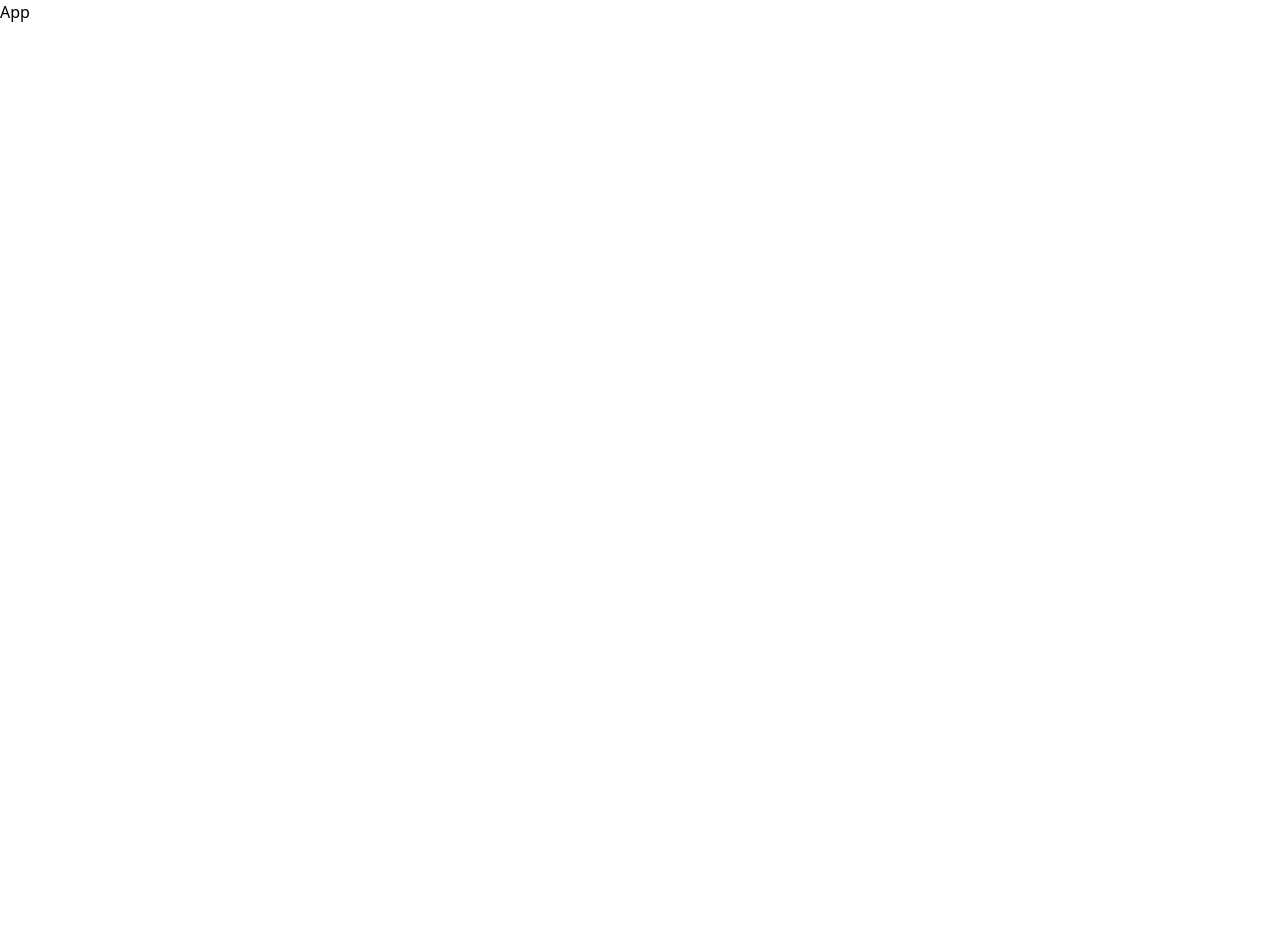
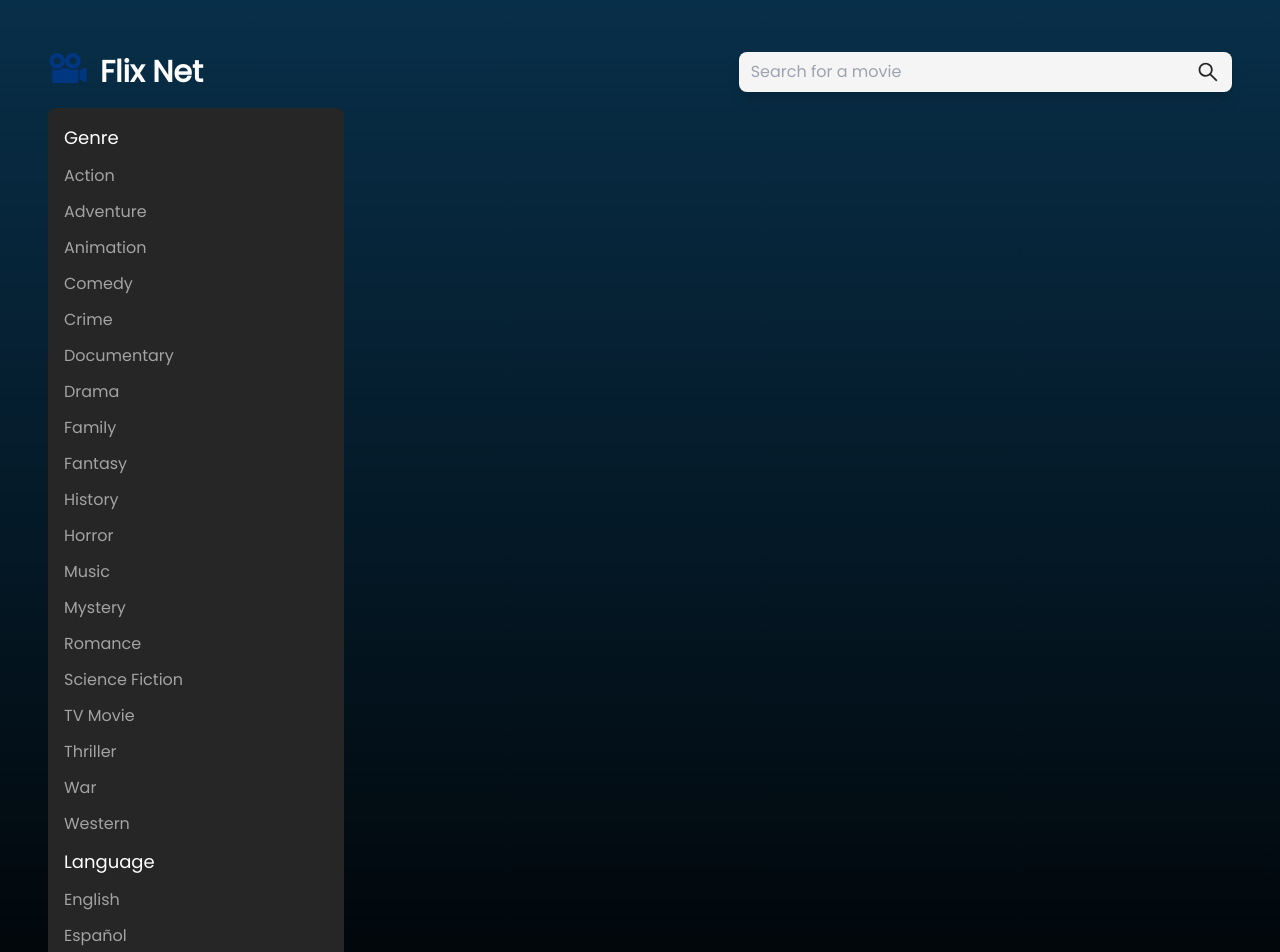
Before and after one commit to Martin853/FlixNet, a React (Vite) app: page / in a window 1280 px wide. Shown: the top 952 px of the page. Before the commit the page ends 800 px from the top, so only its background shows below. Built offline with nearby package versions, Linux system fonts and the light colour scheme.

Commit message:
Created navbar

```diff
--- a/package.json
+++ b/package.json
@@ -10,8 +10,10 @@
     "preview": "vite preview"
   },
   "dependencies": {
+    "framer-motion": "^10.15.0",
     "react": "^18.2.0",
-    "react-dom": "^18.2.0"
+    "react-dom": "^18.2.0",
+    "react-icons": "^4.10.1"
   },
   "devDependencies": {
     "@types/react": "^18.2.15",
--- a/src/App.jsx
+++ b/src/App.jsx
@@ -1,5 +1,19 @@
 import React from "react";
+import { Navbar } from "./components/Navbar";
+import { MobileDesktopNavbar } from "./components/MobileDesktopNavbar";
 
 export const App = () => {
-  return <div>App</div>;
+  return (
+    <div
+      className='font-poppins w-full min-h-screen p-4 sm:p-8 md:p-12 bg-gradient-to-b from-sky-950 to-black text-white flex flex-col gap-3'
+      style={{ minHeight: "100svh" }}
+    >
+      <Navbar />
+      <div className='w-full h-full flex'>
+        <div className='hidden md:block w-3/12'>
+          <MobileDesktopNavbar />
+        </div>
+      </div>
+    </div>
+  );
 };
--- /dev/null
+++ b/src/components/MobileDesktopNavbar.jsx
@@ -0,0 +1,59 @@
+import React from "react";
+import { motion } from "framer-motion";
+import genres from "../data/genres";
+import languages from "../data/languages";
+import { SearchBar } from "./SearchBar";
+
+export const MobileDesktopNavbar = () => {
+  const containerVariants = {
+    hidden: { opacity: 0 },
+    visible: {
+      opacity: 1,
+      transition: {
+        staggerChildren: 0.025,
+      },
+    },
+  };
+
+  const itemVariants = {
+    hidden: { opacity: 0, y: -10 },
+    visible: { opacity: 1, y: 0 },
+  };
+
+  return (
+    <motion.div
+      className='w-full h-80 md:h-full overflow-y-auto bg-neutral-800 rounded-lg p-4 flex flex-col gap-3 '
+      variants={containerVariants}
+      initial='hidden'
+      animate='visible'
+    >
+      <div className='w-full md:hidden'>
+        <SearchBar />
+      </div>
+      <motion.h1 className='text-lg' variants={itemVariants}>
+        Genre
+      </motion.h1>
+      {genres.map((genre) => (
+        <motion.h1
+          key={genre.id}
+          className='text-neutral-400 hover:text-neutral-500 cursor-pointer'
+          variants={itemVariants}
+        >
+          {genre.name}
+        </motion.h1>
+      ))}
+      <motion.h1 className='text-lg' variants={itemVariants}>
+        Language
+      </motion.h1>
+      {languages.map((language) => (
+        <motion.h1
+          key={language.iso_639_1}
+          className='text-neutral-400 hover:text-neutral-500 cursor-pointer'
+          variants={itemVariants}
+        >
+          {language.name}
+        </motion.h1>
+      ))}
+    </motion.div>
+  );
+};
--- /dev/null
+++ b/src/components/Navbar.jsx
@@ -0,0 +1,66 @@
+import React, { useState } from "react";
+import logo from "../assets/logo.png";
+import { AiOutlineMenu, AiOutlineClose } from "react-icons/ai";
+import { MobileDesktopNavbar } from "./MobileDesktopNavbar";
+import { motion } from "framer-motion";
+import { SearchBar } from "./SearchBar";
+
+export const Navbar = () => {
+  const [open, setOpen] = useState(false);
+
+  const menuButtonVariants = {
+    open: { rotate: 45, scale: 0.8 },
+    closed: { rotate: 0, scale: 1 },
+  };
+
+  const closeButtonVariants = {
+    open: { rotate: 0, scale: 1 },
+    closed: { rotate: -45, scale: 0.8 },
+  };
+
+  return (
+    <div className='flex flex-col w-full'>
+      <nav className='w-full h-fit flex items-center justify-between'>
+        <motion.div
+          className='flex gap-3 items-center'
+          initial={{ opacity: 0, x: -50 }}
+          animate={{ opacity: 1, x: 0 }}
+          transition={{ delay: 0.3 }}
+        >
+          <img src={logo} className='w-10 mb-2 sm:w-15' />
+          <motion.h1
+            className='text-2xl sm:text-3xl font-bold'
+            initial={{ opacity: 0, x: -20 }}
+            animate={{ opacity: 1, x: 0 }}
+            transition={{ delay: 0.45 }}
+          >
+            Flix Net
+          </motion.h1>
+        </motion.div>
+        <div className='hidden md:block w-5/12'>
+          <SearchBar />
+        </div>
+        <motion.span
+          whileHover={{ scale: 1.25 }}
+          whileTap={{ scale: 0.8, rotate: 180 }}
+          variants={open ? closeButtonVariants : menuButtonVariants}
+          initial={false}
+          animate={open ? "open" : "closed"}
+          onClick={() => setOpen(!open)}
+          className='md:hidden'
+        >
+          {open ? (
+            <AiOutlineClose className='text-2xl hover:cursor-pointer' />
+          ) : (
+            <AiOutlineMenu className='text-2xl hover:cursor-pointer' />
+          )}
+        </motion.span>
+      </nav>
+      {open && (
+        <div className='md:hidden'>
+          <MobileDesktopNavbar />
+        </div>
+      )}
+    </div>
+  );
+};
--- /dev/null
+++ b/src/components/SearchBar.jsx
@@ -0,0 +1,24 @@
+import React, { useState } from "react";
+import { AiOutlineSearch } from "react-icons/ai";
+import { motion } from "framer-motion";
+
+export const SearchBar = () => {
+  const [query, setQuery] = useState("");
+
+  return (
+    <div className='w-full h-fit py-2 px-3 rounded-lg bg-neutral-100 shadow-lg'>
+      <div className='w-full h-full flex items-center gap-3'>
+        <input
+          type='text'
+          placeholder='Search for a movie'
+          className='text-black bg-transparent outline-none w-full'
+          value={query}
+          onChange={(event) => setQuery(event.target.value)}
+        />
+        <motion.span whileHover={{ scale: 1.25 }} whileTap={{ scale: 0.85 }}>
+          <AiOutlineSearch className='text-neutral-800 text-2xl outline-none hover:cursor-pointer' />
+        </motion.span>
+      </div>
+    </div>
+  );
+};
--- /dev/null
+++ b/src/data/genres.js
@@ -0,0 +1,80 @@
+const genres = [
+  {
+    id: 28,
+    name: "Action",
+  },
+  {
+    id: 12,
+    name: "Adventure",
+  },
+  {
+    id: 16,
+    name: "Animation",
+  },
+  {
+    id: 35,
+    name: "Comedy",
+  },
+  {
+    id: 80,
+    name: "Crime",
+  },
+  {
+    id: 99,
+    name: "Documentary",
+  },
+  {
+    id: 18,
+    name: "Drama",
+  },
+  {
+    id: 10751,
+    name: "Family",
+  },
+  {
+    id: 14,
+    name: "Fantasy",
+  },
+  {
+    id: 36,
+    name: "History",
+  },
+  {
+    id: 27,
+    name: "Horror",
+  },
+  {
+    id: 10402,
+    name: "Music",
+  },
+  {
+    id: 9648,
+    name: "Mystery",
+  },
+  {
+    id: 10749,
+    name: "Romance",
+  },
+  {
+    id: 878,
+    name: "Science Fiction",
+  },
+  {
+    id: 10770,
+    name: "TV Movie",
+  },
+  {
+    id: 53,
+    name: "Thriller",
+  },
+  {
+    id: 10752,
+    name: "War",
+  },
+  {
+    id: 37,
+    name: "Western",
+  },
+];
+
+export default genres;
--- /dev/null
+++ b/src/data/languages.js
@@ -0,0 +1,29 @@
+const languages = [
+  {
+    iso_639_1: "en",
+    english_name: "English",
+    name: "English",
+  },
+  {
+    iso_639_1: "es",
+    english_name: "Spanish",
+    name: "Español",
+  },
+  {
+    iso_639_1: "de",
+    english_name: "German",
+    name: "Deutsch",
+  },
+  {
+    iso_639_1: "fr",
+    english_name: "French",
+    name: "Français",
+  },
+  {
+    iso_639_1: "it",
+    english_name: "Italian",
+    name: "Italiano",
+  },
+];
+
+export default languages;
```
Also changed, not shown: 1 other file (tests, documents, lock files or other folders).
